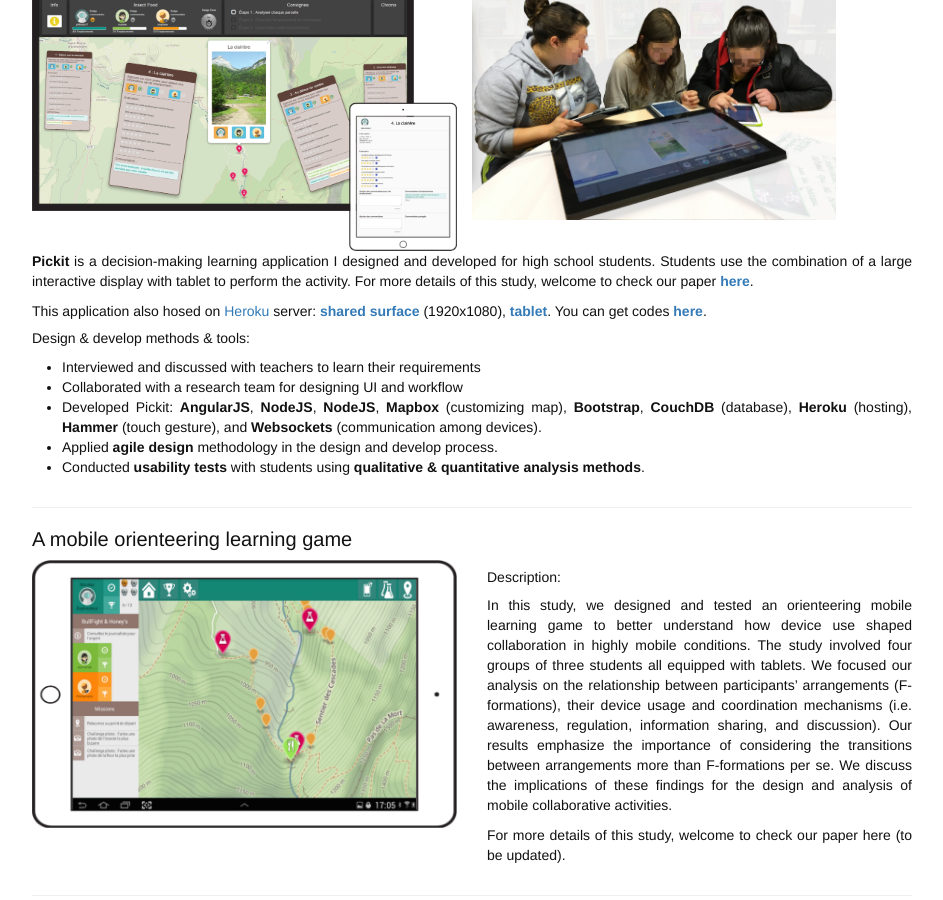
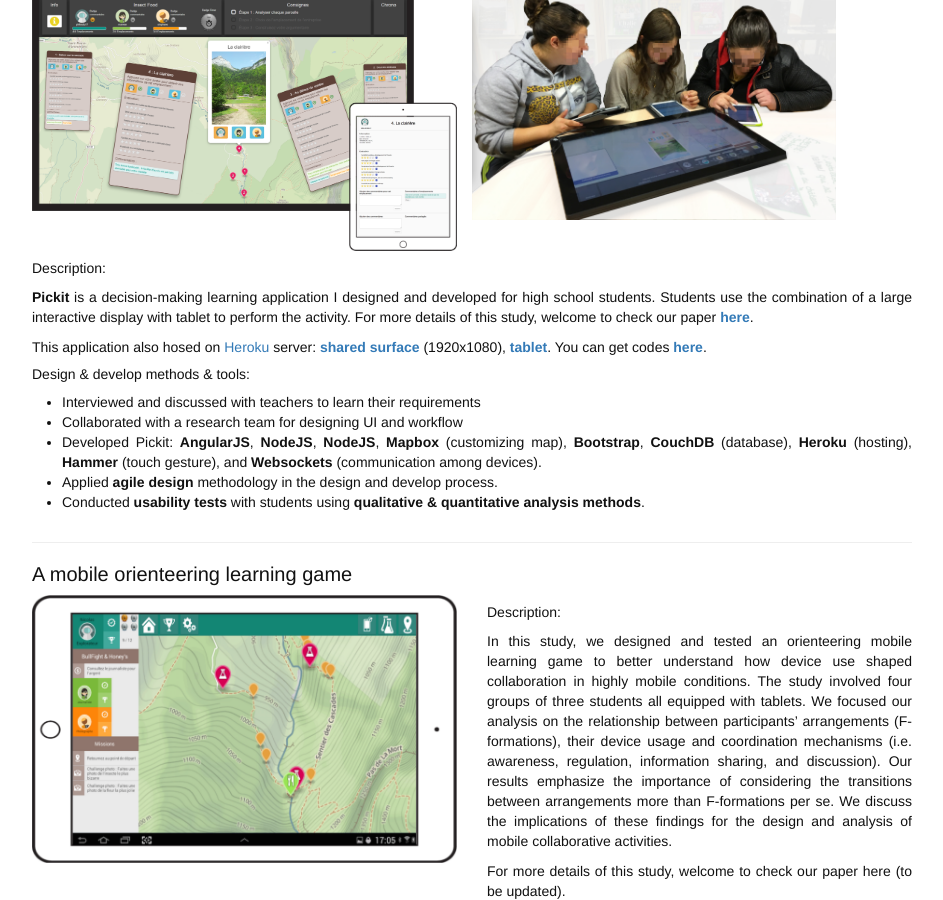
Before and after one commit to InsaLili/insalili.github.io, a Jekyll site: the page built from pages/projects.md, in a window 1280 px wide and 900 px high, scrolled down 464 px. Shown: the whole window, without its empty margins (168-1111 px from the left). Built offline with Jekyll 4.4.1, drawn with Linux system fonts in a browser that asks for light colours; comment, search, counter and statistics services are not loaded.

Commit message:
update projects

```diff
--- a/pages/projects.md
+++ b/pages/projects.md
@@ -21,6 +21,7 @@ header-img: "img/bg3.png"
          <img src="/img/pickit/study.jpg" width="40%">
       </div>
       <div class="col-md-12">
+      	<h5>Description:</h5>
         <p><b>Pickit</b> is a decision-making learning application I designed and developed for high school students. Students use the combination of a large interactive display with tablet to perform the activity. For more details of this study, welcome to check our paper <b><a target="_blank" href="http://dl.acm.org/citation.cfm?doid=2935334.2935343">here</a></b>.</p>
         <p>This application also hosed on <a target="_blank" href="https://dashboard.heroku.com/apps">Heroku</a> server: <b><a target="_blank" href="https://myoa.herokuapp.com/">shared surface</a></b> (1920x1080), <b><a target="_blank" href="https://myoa.herokuapp.com/#/individual">tablet</a></b>. You can get codes <b><a target="_blank" href="https://github.com/InsaLili/myoa-app">here</a></b>.</p>
         <h5>Design & develop methods & tools:</h5>
```
